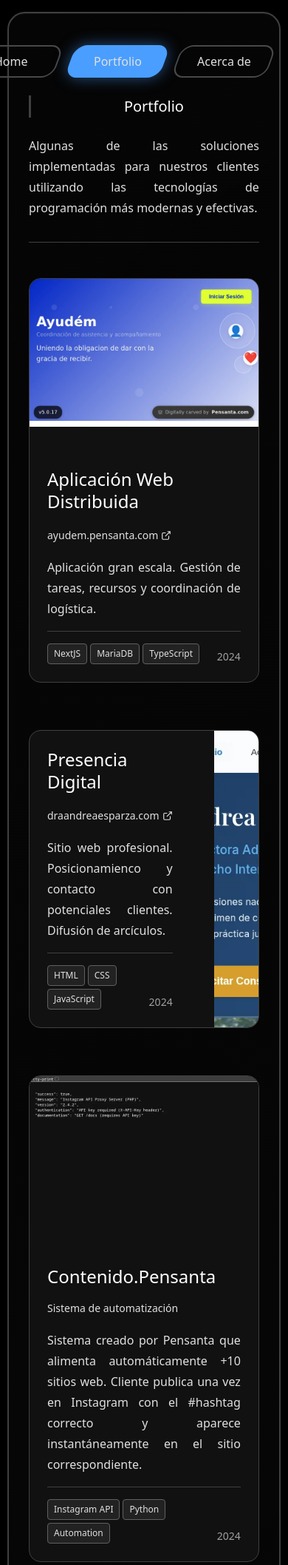
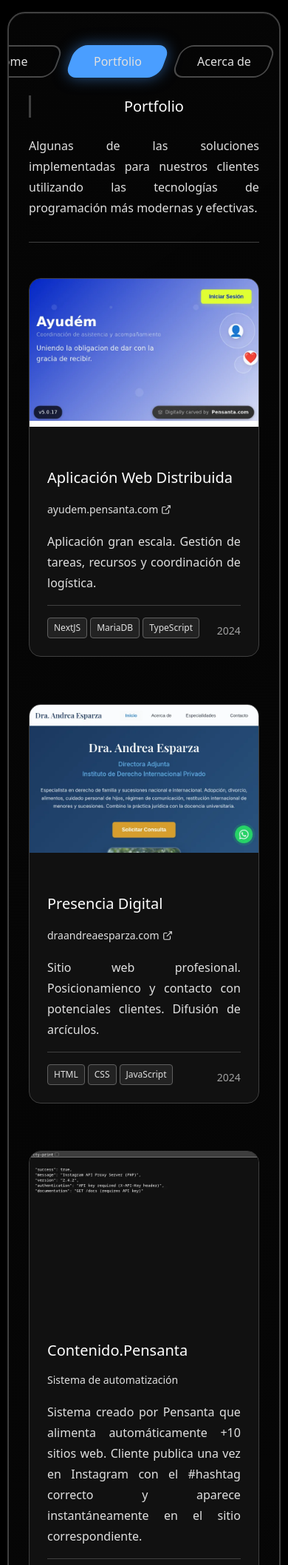
Before and after one commit to ElazarPimentel/pensanta.com, a PHP site: page /es/portfolio/ in a window 390 px wide. Shown: the part 139-2255 px from the top of the page at 74% size. Run offline with PHP 8.4, Linux system fonts and the light colour scheme.

Commit message:
Update files

```diff
--- a/css/portfolio.css
+++ b/css/portfolio.css
@@ -18,6 +18,7 @@
     gap: var(--space-3xl);
     margin-top: var(--space-lg);
     margin-bottom: 0;
+    overflow: visible;
 }
 
 /* Portfolio Card - 2 Column Layout */
@@ -144,15 +145,42 @@
 /* Mobile Layout - Stack Vertically */
 @media (max-width: 768px) {
     .portfolio-card {
-        grid-template-columns: 1fr;
+        display: flex;
+        flex-direction: column;
+        min-height: auto;
+    }
+
+    .portfolio-card.flip {
+        flex-direction: column;
+    }
+
+    .portfolio-card.flip .portfolio-image,
+    .portfolio-card.flip .portfolio-content {
+        order: unset;
     }
 
     .portfolio-image {
         min-height: 200px;
+        max-height: 300px;
+        flex-shrink: 0;
+    }
+
+    .portfolio-image img {
+        object-position: center top;
     }
 
     .portfolio-content {
         padding: var(--space-lg);
+        flex-shrink: 0;
+    }
+
+    .portfolio-content h2 {
+        font-size: var(--font-size-xl);
+    }
+
+    .section-middle {
+        justify-content: flex-start;
+        overflow-y: auto;
     }
 }
 
--- a/css/styles.css
+++ b/css/styles.css
@@ -261,6 +261,8 @@
   flex: 0 0 auto;
   display: flex;
   align-items: center;
+  position: relative;
+  z-index: 1;
 }
 
 #header-container {
@@ -347,6 +349,10 @@
   flex: 1;
   display: flex;
   flex-direction: column;
+  position: relative;
+  z-index: 1;
+  min-height: 0;
+  overflow-y: auto;
 }
 
 /* Typography */
@@ -387,6 +393,8 @@
 .section-top {
   display: flex;
   justify-content: flex-end;
+  position: relative;
+  z-index: 1;
 }
 
 .section-top nav {
@@ -399,8 +407,12 @@
   flex: 1;
   display: flex;
   flex-direction: column;
-  justify-content: center;
+  justify-content: flex-start;
   padding: 1rem;
+  position: relative;
+  z-index: 1;
+  overflow-y: auto;
+  min-height: 0;
 }
 
 .section-bottom {
@@ -671,6 +683,7 @@
     rgba(255, 255, 255, 0.02) 0%,
     transparent 50%);
   pointer-events: none;
+  z-index: 0;
 }
 
 /* Content fade-in animation with performance optimizations */
--- a/es/portfolio/index.html
+++ b/es/portfolio/index.html
@@ -95,7 +95,7 @@
                         <a href="https://ayudem.pensanta.com" target="_blank">
                             <img src="/img/portfolio/ayudem-800x500.webp"
                                  alt="Captura de pantalla de Ayudem"
-                                 loading="lazy"
+
                                  width="800"
                                  height="500">
                         </a>
@@ -132,7 +132,7 @@
                         <a href="https://draandreaesparza.com" target="_blank">
                             <img src="/img/portfolio/draandreaesparza-800x500.webp"
                                  alt="Captura de pantalla de DraAndreaEsparza.com"
-                                 loading="lazy"
+
                                  width="800"
                                  height="500">
                         </a>
@@ -168,7 +168,7 @@
                     <div class="portfolio-image">
                         <img src="/img/portfolio/contenido-pensanta-800x500.webp"
                              alt="Dashboard de Contenido.Pensanta"
-                             loading="lazy"
+
                              width="800"
                              height="500">
                     </div>
@@ -197,7 +197,7 @@
                         <a href="https://lodevictor.com" target="_blank">
                             <img src="/img/portfolio/lodevictor-800x500.webp"
                                  alt="Captura de pantalla de LoDeVictor.com"
-                                 loading="lazy"
+
                                  width="800"
                                  height="500">
                         </a>
@@ -234,7 +234,7 @@
                         <a href="https://fabricademochilas.com.ar" target="_blank">
                             <img src="/img/portfolio/fabricademochilas-com-ar-800x500.webp"
                                  alt="Captura de pantalla de FabricaDeMochilas.com.ar"
-                                 loading="lazy"
+
                                  width="800"
                                  height="500">
                         </a>
@@ -272,7 +272,7 @@
                         <a href="https://mochilasbaratas.com.ar" target="_blank">
                             <img src="/img/portfolio/mochilasbaratas-com-ar-800x500.webp"
                                  alt="Captura de pantalla de MochilasBaratas.com.ar"
-                                 loading="lazy"
+
                                  width="800"
                                  height="500">
                         </a>
@@ -310,7 +310,7 @@
                         <a href="https://www.aquilon.com.ar" target="_blank">
                             <img src="/img/portfolio/aquilon-com-ar-800x500.webp"
                                  alt="Captura de pantalla de Aquilon.com.ar"
-                                 loading="lazy"
+
                                  width="800"
                                  height="500">
                         </a>
@@ -348,7 +348,7 @@
                         <a href="https://mochilasconlogo.com.ar" target="_blank">
                             <img src="/img/portfolio/mochilasconlogo-com-ar-800x500.webp"
                                  alt="Captura de pantalla de MochilasConLogo.com.ar"
-                                 loading="lazy"
+
                                  width="800"
                                  height="500">
                         </a>
@@ -386,7 +386,7 @@
                         <a href="https://www.josemauriciodipietro.com.ar" target="_blank">
                             <img src="/img/portfolio/josemauriciodipietro-com-ar-800x500.webp"
                                  alt="Captura de pantalla de JoseMauricioDiPietro.com.ar"
-                                 loading="lazy"
+
                                  width="800"
                                  height="500">
                         </a>
@@ -423,7 +423,7 @@
                         <a href="https://mochilaseconomicas.com.ar" target="_blank">
                             <img src="/img/portfolio/mochilaseconomicas-com-ar-800x500.webp"
                                  alt="Captura de pantalla de MochilasEconomicas.com.ar"
-                                 loading="lazy"
+
                                  width="800"
                                  height="500">
                         </a>
@@ -461,7 +461,7 @@
                         <a href="https://tallerdemochilas.com.ar" target="_blank">
                             <img src="/img/portfolio/tallerdemochilas-com-ar-800x500.webp"
                                  alt="Captura de pantalla de TallerDeMochilas.com.ar"
-                                 loading="lazy"
+
                                  width="800"
                                  height="500">
                         </a>
@@ -499,7 +499,7 @@
                         <a href="https://cartucherasconlogo.com.ar" target="_blank">
                             <img src="/img/portfolio/cartucherasconlogo-com-ar-800x500.webp"
                                  alt="Captura de pantalla de CartucherasConLogo.com.ar"
-                                 loading="lazy"
+
                                  width="800"
                                  height="500">
                         </a>
@@ -537,7 +537,7 @@
                         <a href="https://cartucheraspormayor.com.ar" target="_blank">
                             <img src="/img/portfolio/cartucheraspormayor-com-ar-800x500.webp"
                                  alt="Captura de pantalla de CartucherasPorMayor.com.ar"
-                                 loading="lazy"
+
                                  width="800"
                                  height="500">
                         </a>
@@ -575,7 +575,7 @@
                         <a href="https://fabricamosmochilas.com.ar" target="_blank">
                             <img src="/img/portfolio/fabricamosmochilas-com-ar-800x500.webp"
                                  alt="Captura de pantalla de FabricamosMochilas.com.ar"
-                                 loading="lazy"
+
                                  width="800"
                                  height="500">
                         </a>
@@ -613,7 +613,7 @@
                         <a href="https://officesite.com.ar" target="_blank">
                             <img src="/img/portfolio/officesite-com-ar-800x500.webp"
                                  alt="Captura de pantalla de OfficeSite.com.ar"
-                                 loading="lazy"
+
                                  width="800"
                                  height="500">
                         </a>
```
Also changed, not shown: en/portfolio/index.html (+15 -15 lines).
